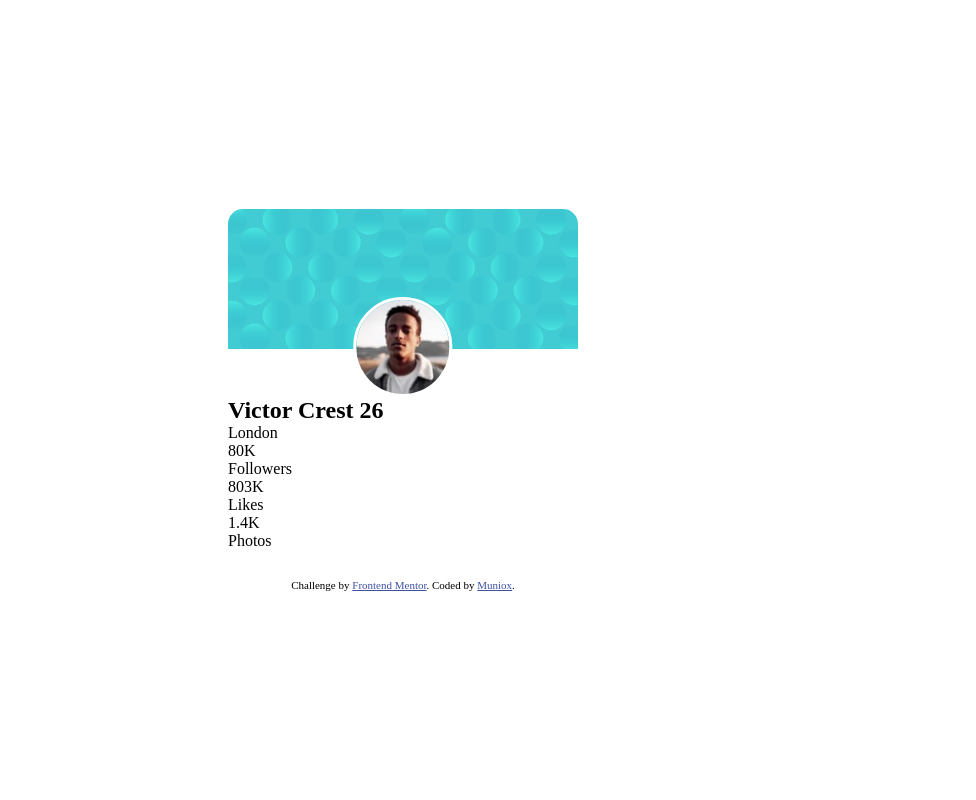
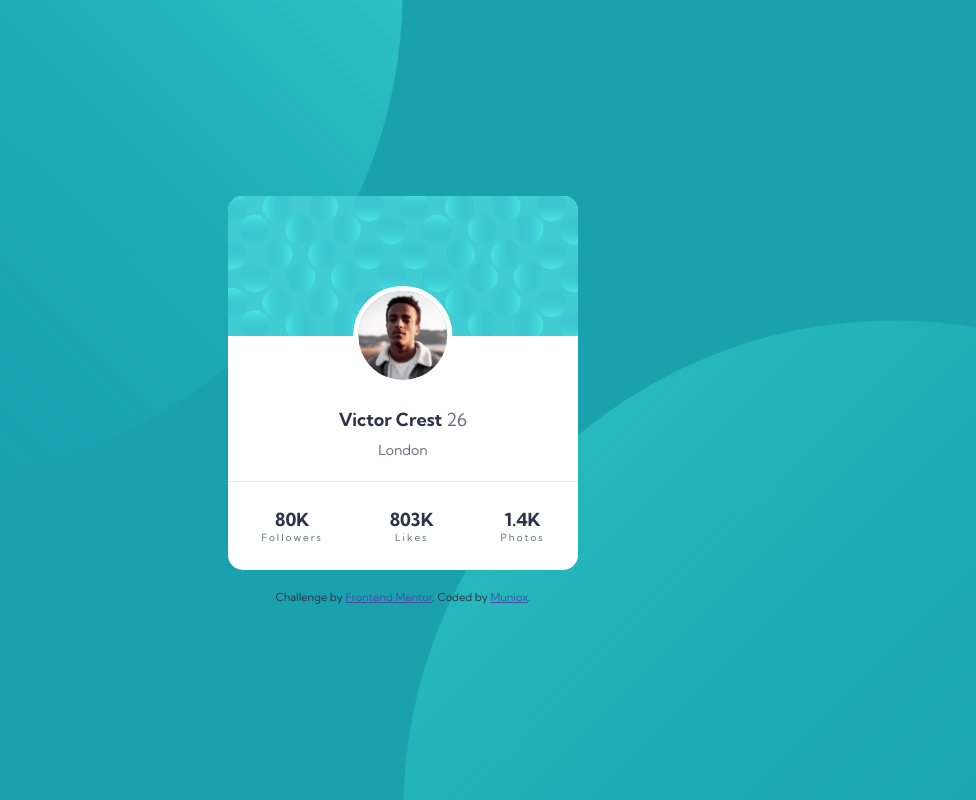
Before and after one commit to Muniox/profile-card-component-main, a plain HTML site: page index.html in a window 1280 px wide. Shown: the whole page, without its empty margins (237-1213 px from the left). Drawn offline with Linux system fonts and the light colour scheme.

Commit message:
finished project

```diff
--- a/index.html
+++ b/index.html
@@ -11,6 +11,12 @@
       sizes="32x32"
       href="./images/favicon-32x32.png"
     />
+    <link rel="preconnect" href="https://fonts.googleapis.com" />
+    <link rel="preconnect" href="https://fonts.gstatic.com" crossorigin />
+    <link
+      href="https://fonts.googleapis.com/css2?family=Kumbh+Sans:wght@400;700&display=swap"
+      rel="stylesheet"
+    />
     <link rel="stylesheet" href="./css/style.css" />
     <title>Frontend Mentor | Profile card component</title>
   </head>
@@ -21,12 +27,17 @@
         <img
           class="card__image"
           src="./images/image-victor.jpg"
-          alt="Victor Crest"
+          alt="Victor Crest image"
         />
       </div>
 
-      <h2>Victor Crest 26</h2>
-      <p>London</p>
+      <div class="card__profile">
+        <h2 class="card__profile-name">
+          Victor Crest <span class="card__profile-age">26</span>
+        </h2>
+        <p class="card__profile-location">London</p>
+      </div>
+
       <div class="card__stats">
         <div class="card__stats-item">
           <p class="card__stats-amount">80K</p>
--- a/sass/style.scss
+++ b/sass/style.scss
@@ -1,3 +1,11 @@
+//colors
+$dark-cyan: hsl(185, 75%, 39%);
+$very-dark-desaturated-blue: hsl(229, 23%, 23%);
+$dark-grayish-blue: hsl(227, 10%, 46%);
+$dark-gray: hsl(0, 0%, 59%);
+$dark-gray-alpha: hsla(0, 0%, 59%, 0.2);
+
+
 * {
     box-sizing: border-box;
     margin: 0;
@@ -13,45 +21,115 @@
 .attribution a { color: hsl(228, 45%, 44%); }
 
 body {
+    align-items: center;
+    background-color: $dark-cyan;
+    color: $very-dark-desaturated-blue;
     display: flex;
     flex-direction: column;
-    align-items: center;
+    font-family: 'Kumbh Sans', sans-serif;
+    gap: 20px;
     justify-content: center;
     min-height: 100vh;
-    display: flex;
-    justify-content: center;
-    align-items: center;
-    flex-direction: column;
-    gap: 20px;
+    font-size: 14px;
+}
+
+body::before {
+    content: '';
+    position: fixed;
+    margin: 0 auto;
+    top: 0;
+    overflow: hidden;
+    width: 100%;
+    min-height: 450px;
+    height: 100%;
+    background-image: url(../images/bg-pattern-bottom.svg), url(../images/bg-pattern-top.svg);
+    background-repeat: no-repeat;
+    // background-size: 50% 100vh, 50% 100vh;
+    background-position: left 50vw top 40vh, right 50vw bottom 40vh;
+    // background-position: right 0px bottom -610px, top -500px left -30px ;
+    // background-position: right -400px bottom -610px, top -500px left -430px ;
+    z-index: -100;
 }
 
 .card {
-    min-height: 350px;
-    max-width: 374px;
+    max-height: 374px;
+    max-width: 350px;
     border-radius: 15px;
     overflow: hidden;
     background-color: white;
 
+
     &__image-container {
         position: relative;
-        padding-bottom: 12.5%;
+        padding-bottom: 14%;
     }
 
     &__patern {
+        display: block;
         width: 100%;
         height: auto;
     }
 
     &__image {
         width: 28.41%;
+        padding: 0;
         height: auto;
         display: block;
         height: auto;
         border-radius: 50%;
-        border: 3px solid white;
+        border: 5px solid white;
         position: absolute;
         bottom: 0%;
         left: 50%;
         transform: translate(-50%,0);
     }
+
+    &__profile {
+        display: flex;
+        flex-direction: column;
+        justify-content: center;
+        height: 97px;
+        text-align: center;
+        border-bottom: 1px solid $dark-gray-alpha;
+    }
+
+    &__profile-name {
+        font-size: 18px;
+        margin-bottom: 10px;
+    }
+
+    &__profile-age {
+        font-weight: 400;
+        color: $dark-grayish-blue;
+    }
+
+    &__profile-location {
+        color: $dark-grayish-blue;
+    }
+
+    &__stats {
+        height: 88px;
+        display: flex;
+        justify-content: space-around;
+        align-items: center;
+    }
+
+    &__stats-amount {
+        font-size: 18px;
+        font-weight: 700;
+        text-align: center;
+    }
+
+    &__stats-title {
+        font-size: 10px;
+        text-align: center;
+        color: $dark-grayish-blue;
+        letter-spacing: 2px;
+    }
 }
+
+@media screen and (max-width: 360px) {
+    .card {
+        margin: 0 5px;
+    }
+}
```
Also changed, not shown: css/style.css, 1 other file.
